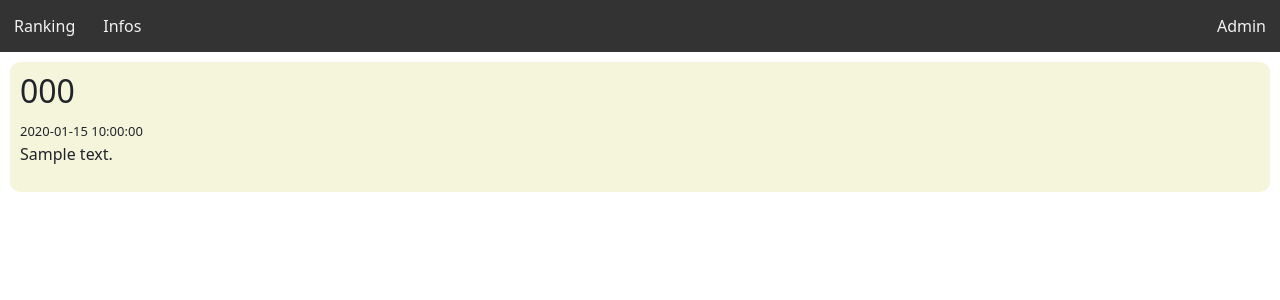
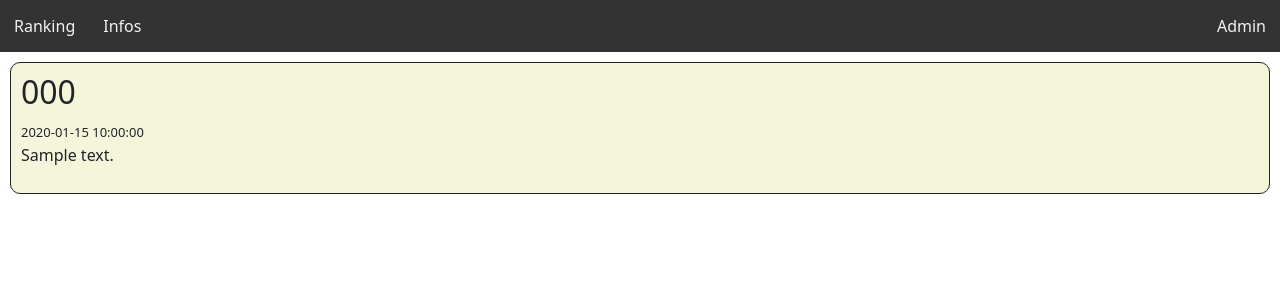
Before and after one commit to Manfe07/BierMeterMeter, a Flask app: page /infos in a window 1280 px wide. Shown: the top 300 px of the page. Run offline with Flask 2, Linux system fonts and the light colour scheme; tables that the repository leaves empty hold one stand-in row (values such as "Sample post").

Commit message:
Update infos.html

```diff
--- a/templates/infos.html
+++ b/templates/infos.html
@@ -3,7 +3,7 @@
 {% block content %}
     {% for data in infos %}
         <div style="padding: 10px;">
-            <div style="padding: 10px; background-color: beige; border-radius: 10px">
+            <div style="padding: 10px; background-color: beige; border: solid 1px; border-radius: 10px;">
                 <h2>{{ data["title"] }}</h2>
                 <a style="font-size: small">{{ data["Timestamp"] }}</a><br>
                 <p>{{ data["content"] }}</p>
```
